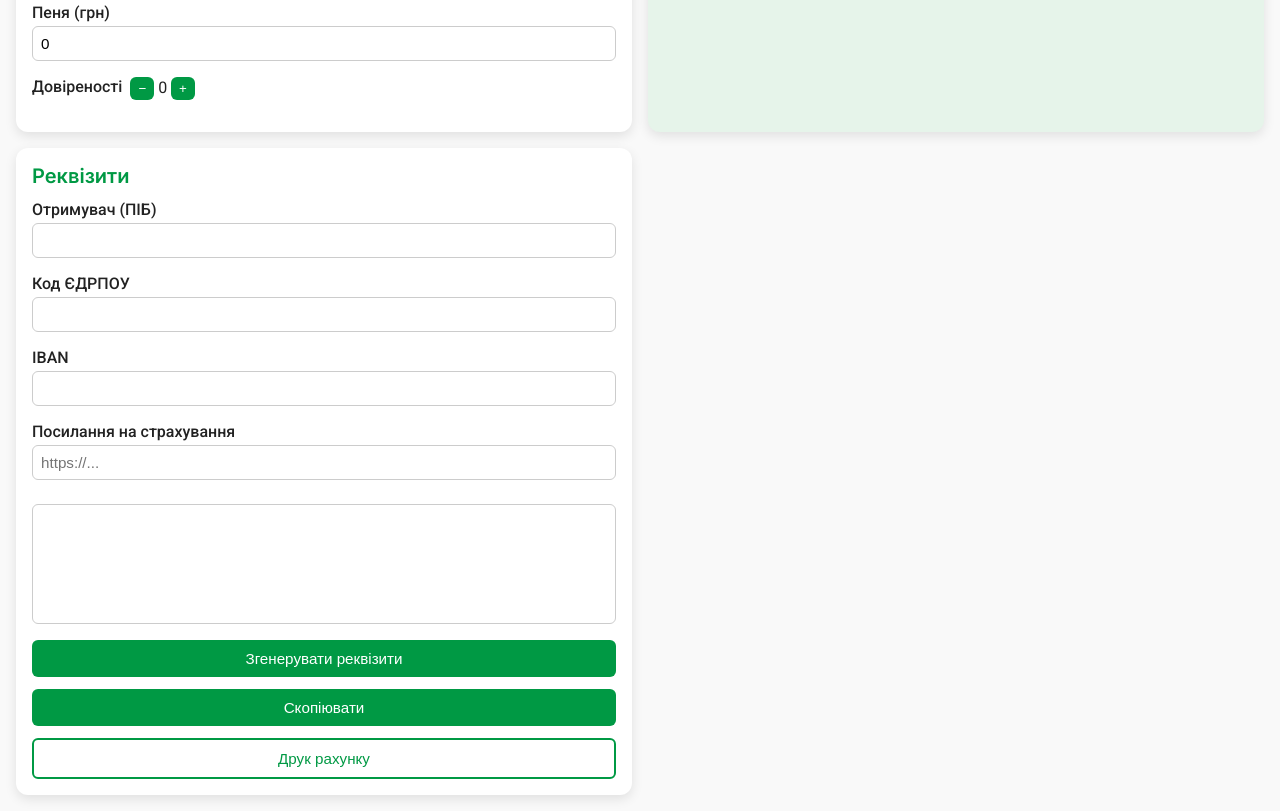
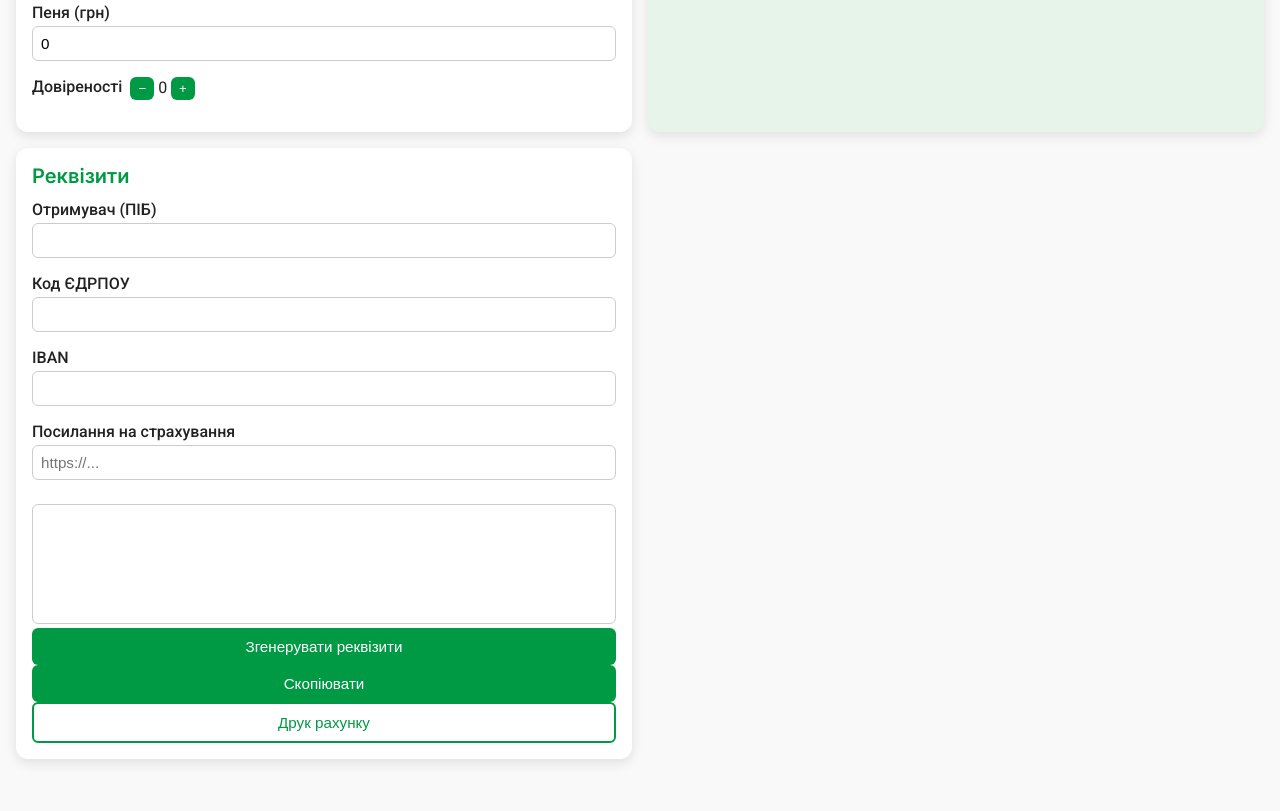
Before and after one commit to Quick-coder123/safe_calculator, a plain HTML site: page index.html in a window 1280 px wide. Shown: the part 571-1382 px from the top of the page. After the commit the page ends 1346 px from the top, so only its background shows below. Drawn offline with Linux system fonts and the light colour scheme.

Commit message:
Update style.css

```diff
--- a/style.css
+++ b/style.css
@@ -205,11 +205,6 @@ textarea {
   cursor: not-allowed;
 }
 
-/* Відступи між кнопками у секції “Реквізити” */
-.payment-panel .action-btn {
-  margin-top: 12px;
-}
-
 .toast {
   position: fixed;
   bottom: 16px;
```
